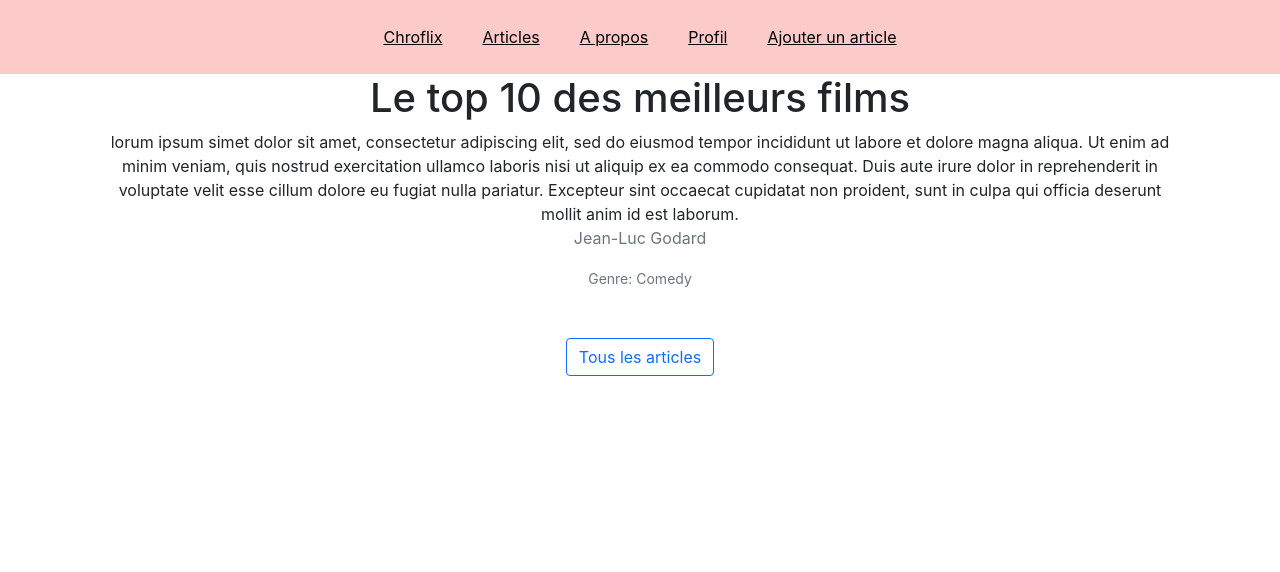
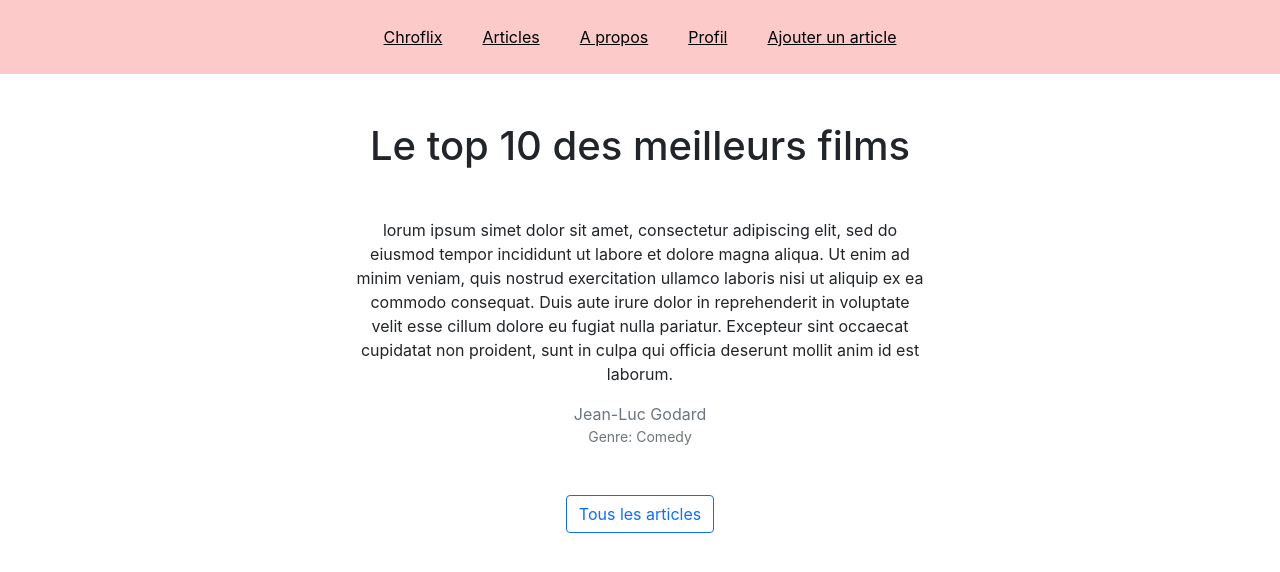
Before and after one commit to Melkibson/tp-reactblog, a React (Vite) app: page /posts/1 in a window 1280 px wide. Shown: the top 572 px of the page. Built offline with nearby package versions, Linux system fonts and the light colour scheme; data requests are answered from the project's data file.

Commit message:
ajouter css

```diff
--- a/src/components/post/Post.jsx
+++ b/src/components/post/Post.jsx
@@ -10,14 +10,16 @@ const Post = () => {
         getPosts(setPost, path);
     }, [])
   return (
-    <div className="container">
-      <h1>{post.title}</h1>
-        <div className="col-12">
-            <div className="container">
+    <div className="container pt-5 d-flex flex-column align-items-center">
+      <h1 className="mb-5">{post.title}</h1>
+        <div className="col-6">
+            <div className="row mb-3">
                 {post.content}
             </div>
-            <p className="text-muted">{post.author}</p>
-            <small className="text-muted">Genre: {post.genre}</small>
+            <div className="row">
+                <span className="text-muted d-block">{post.author}</span>
+                <small className="text-muted">Genre: {post.genre}</small>
+            </div>
         </div>
         <div className="col pt-5 pb-3">
             <Link to="/posts" className="btn btn-outline-primary">Tous les articles</Link>
```
